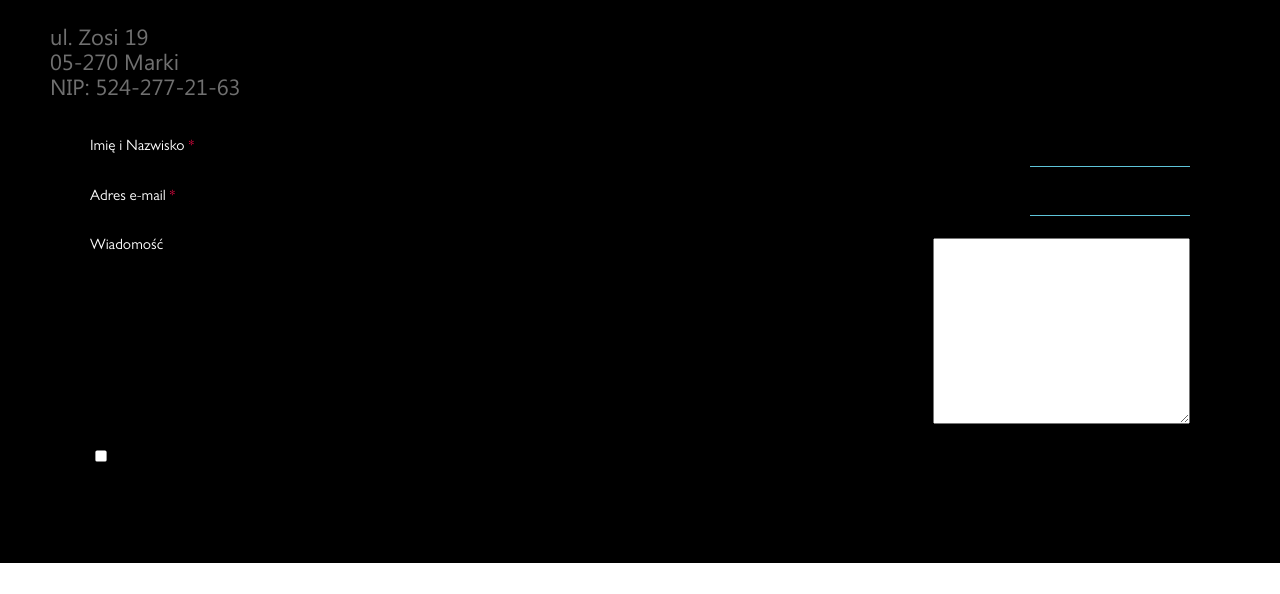
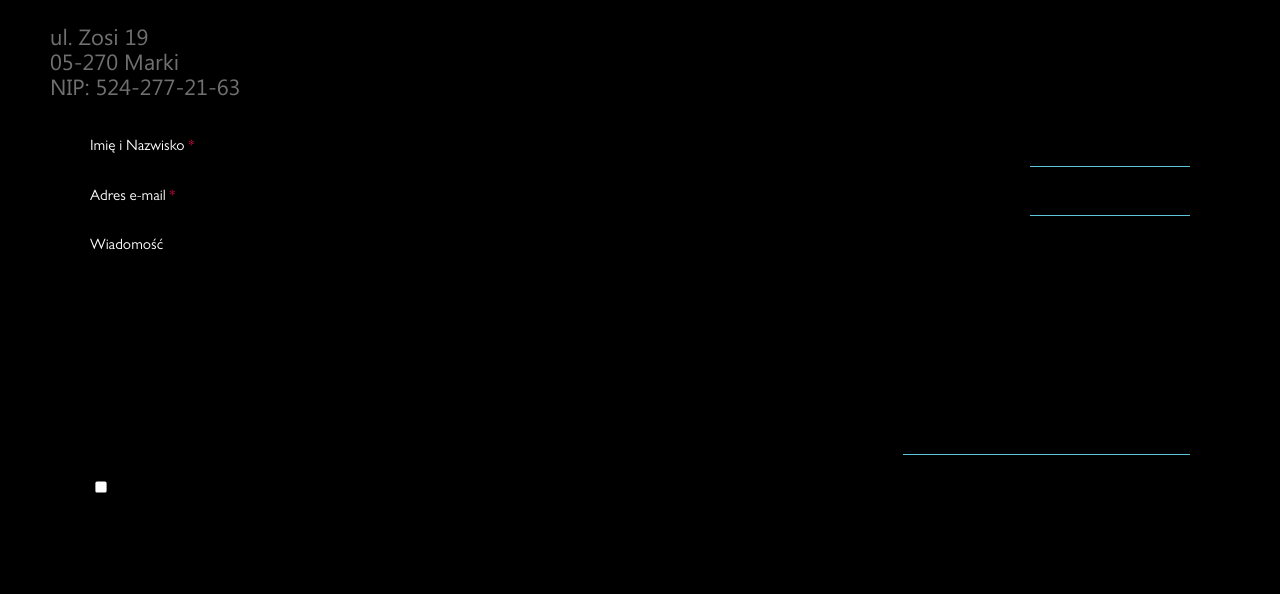
Before and after one commit to marypieroszkiewicz/Face__Shield__Pro, a website: page index.html in a window 1280 px wide. Shown: the part 8312-8906 px from the top of the page. Before the commit the page ends 8875 px from the top, so only its background shows below. Drawn offline with Linux system fonts and the light colour scheme.

Commit message:
add files

```diff
--- a/index.html
+++ b/index.html
@@ -284,7 +284,7 @@
 
           <div class="footer__form-row">
             <label class="footer__form-label" for="message">Wiadomość</label>
-            <textarea class="contact__form-col__area" name="message" required data-error-text="Musisz wypełnić pole" id="message" cols="30" rows="10"></textarea>
+            <textarea class="footer__form-area" name="message" required data-error-text="Musisz wypełnić pole" id="message" cols="30" rows="10"></textarea>
           </div>
 
           <div class="footer__form-row">
--- a/scss/components/form.scss
+++ b/scss/components/form.scss
@@ -121,6 +121,21 @@ input[type="checkbox"]:checked + label::before {
         border-bottom: 1px solid $viking;
       }
     }
+
+    &-area {
+      background-color: transparent;
+      border: none;
+      border-bottom: 1px solid $viking;
+      resize: none;
+      padding: rem(16px);
+
+      &:focus {
+        border-bottom: 1px solid $viking;
+      }
+    }
+
+
+
 
     &-col {
       display: flex;
```
Also changed, not shown: css/style.css.
